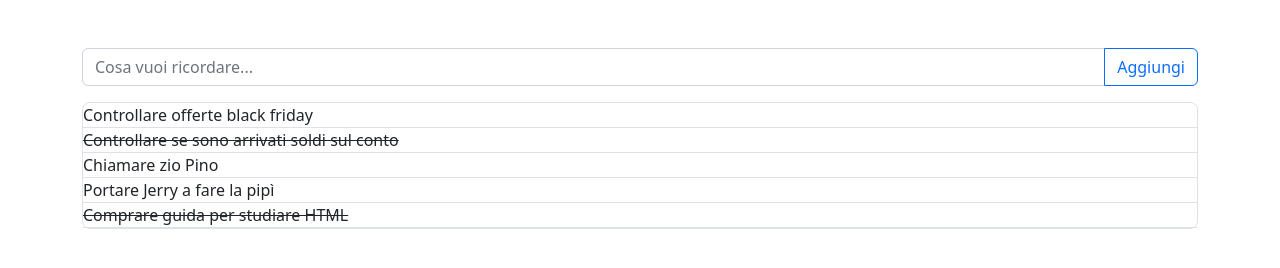
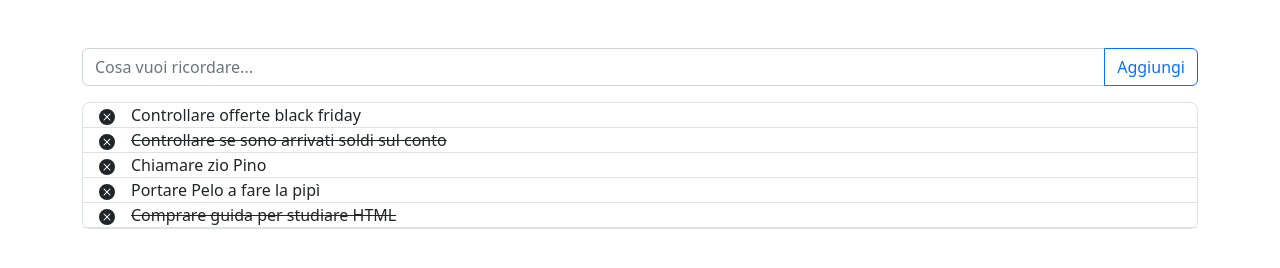
Before and after one commit to MicheleAbategiovanni/vue-todolist, a plain HTML site: page index.html in a window 1280 px wide. Drawn offline with nearby package versions, Linux system fonts and the light colour scheme.

Commit message:
completed second milestone

```diff
--- a/index.html
+++ b/index.html
@@ -34,8 +34,15 @@
 
                     <div class="border-bottom" v-for="newTask, i in toDoList">
 
-                        <span></span>
-                        <span :class="(toDoList[i].done === false) ? 'text-decoration-line-through' : ''">{{toDoList[i].text}}</span>
+                        <span class="mx-3" @click="onClickRemoveItem(i)">
+                            <svg xmlns="http://www.w3.org/2000/svg" width="16" height="16" fill="currentColor"
+                                class="bi bi-x-circle-fill" viewBox="0 0 16 16">
+                                <path
+                                    d="M16 8A8 8 0 1 1 0 8a8 8 0 0 1 16 0zM5.354 4.646a.5.5 0 1 0-.708.708L7.293 8l-2.647 2.646a.5.5 0 0 0 .708.708L8 8.707l2.646 2.647a.5.5 0 0 0 .708-.708L8.707 8l2.647-2.646a.5.5 0 0 0-.708-.708L8 7.293 5.354 4.646z" />
+                            </svg>
+                        </span>
+                        <span
+                            :class="(toDoList[i].done === false) ? 'text-decoration-line-through' : ''">{{toDoList[i].text}}</span>
 
                     </div>
 
--- a/js/main.js
+++ b/js/main.js
@@ -17,17 +17,26 @@ createApp({
                     done: true,
                 },
                 {
-                    text: "Portare Jerry a fare la pipì",
+                    text: "Portare Pelo a fare la pipì",
                     done: true,
                 },
                 {
                     text: "Comprare guida per studiare HTML",
                     done: false,
                 },
-            ]
+            ],
+
         }
     },
     methods: {
 
+        onClickRemoveItem (indexItem){
+
+            // console.log("Click", i);
+
+            this.toDoList.splice(indexItem, 1)
+
+        }
+
     }
 }).mount('#app')
```
